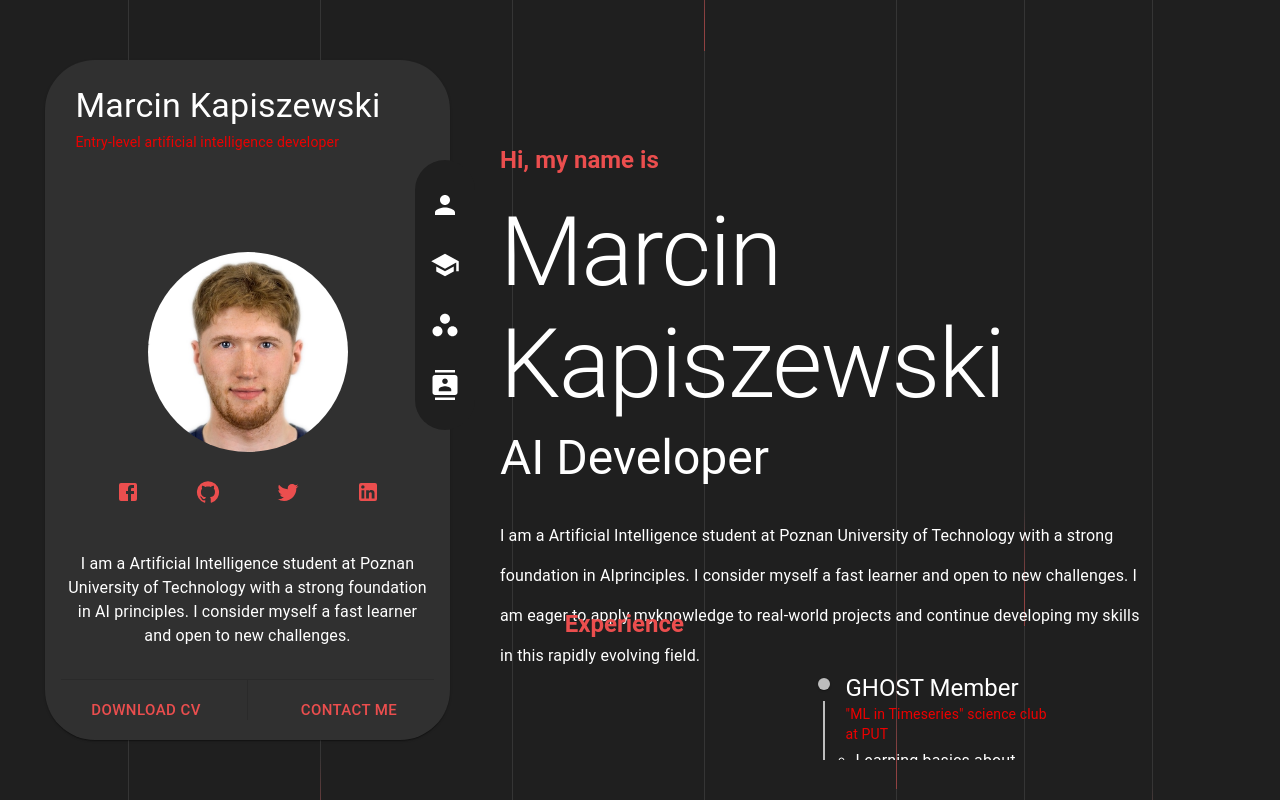
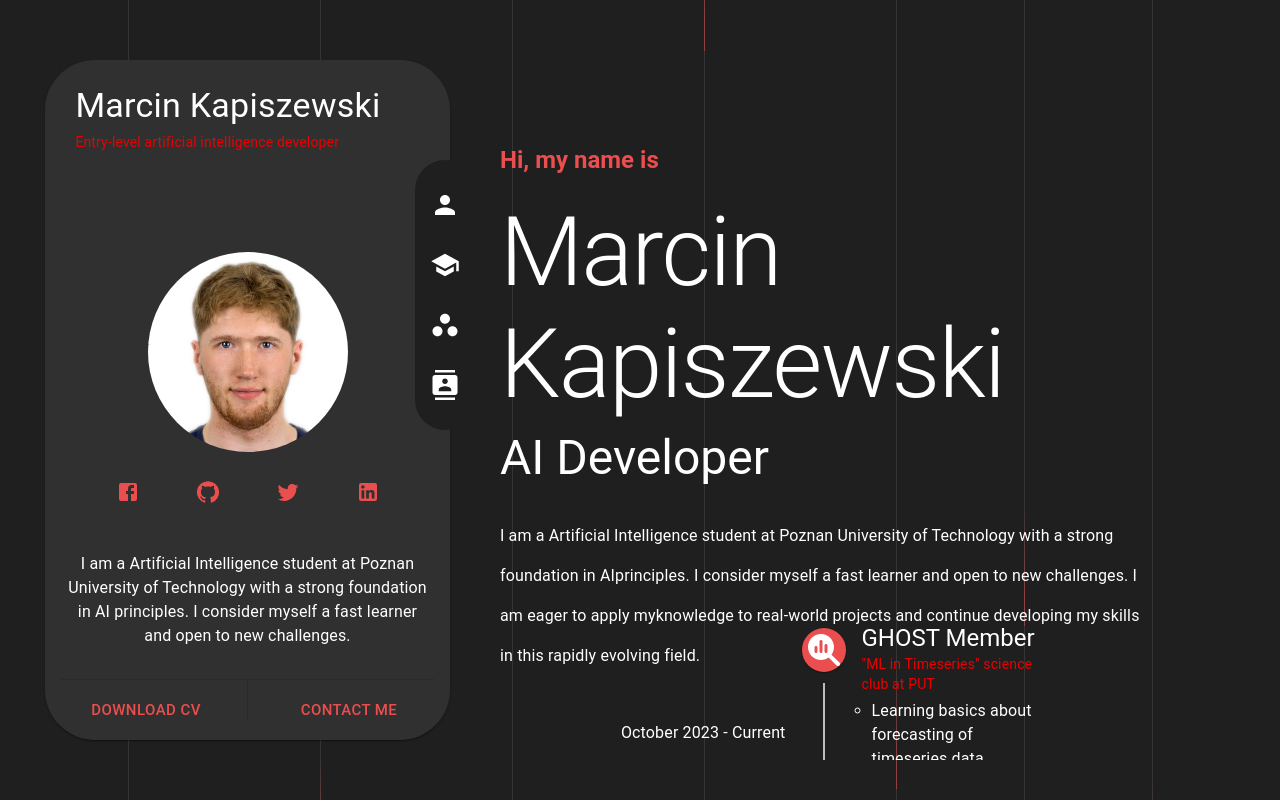
Before and after one commit to Marcin59/Marcin59.github.io, a Next.js app: page / in a window 1280 px wide. Built offline with nearby package versions, Linux system fonts and the light colour scheme.

Commit message:
Add animations to Experience Timeline

```diff
--- a/package.json
+++ b/package.json
@@ -12,6 +12,9 @@
     "@emotion/cache": "^11.13.1",
     "@emotion/react": "^11.13.3",
     "@emotion/styled": "^11.13.0",
+    "@fortawesome/free-brands-svg-icons": "^6.6.0",
+    "@fortawesome/free-solid-svg-icons": "^6.6.0",
+    "@fortawesome/react-fontawesome": "^0.2.2",
     "@mui/icons-material": "^6.1.1",
     "@mui/lab": "^6.0.0-beta.10",
     "@mui/material": "^6.1.1",
--- a/src/app/components/Sections/Experience.tsx
+++ b/src/app/components/Sections/Experience.tsx
@@ -1,18 +1,16 @@
 "use client";
-import { Typography } from "@mui/material";
-import { motion } from "framer-motion";
 import ExperienceTimeline from "./components/ExperienceTimeline";
 
 export default function Experience() {
     return(
         <div style={{height: '100%', width: "min(80%, 900px)", display: 'flex', flexDirection: 'column', justifyContent: 'center', scrollBehavior: "smooth"}} id = "Experience">
-            <motion.div
+            {/* <motion.div
                 initial={{opacity: 0, y: 25}}
                 whileInView={{opacity: 1, y: 0}}
                 transition={{duration: 1}}
             >
                 <Typography variant="h5" sx={{color: "primary.main", fontWeight: 'bold', marginBottom: '20px'}}>Experience</Typography>
-            </motion.div>
+            </motion.div> */}
             <div>
                 <ExperienceTimeline/>
             </div>
--- a/src/app/components/Sections/components/ExperienceTimeline.tsx
+++ b/src/app/components/Sections/components/ExperienceTimeline.tsx
@@ -1,3 +1,4 @@
+"use client";
 import * as React from 'react';
 import Timeline from '@mui/lab/Timeline';
 import TimelineItem from '@mui/lab/TimelineItem';
@@ -5,21 +6,45 @@ import TimelineSeparator from '@mui/lab/TimelineSeparator';
 import TimelineConnector from '@mui/lab/TimelineConnector';
 import TimelineContent from '@mui/lab/TimelineContent';
 import TimelineDot from '@mui/lab/TimelineDot';
-import { Typography } from '@mui/material';
+import { Box, Typography } from '@mui/material';
+import { FontAwesomeIcon } from '@fortawesome/react-fontawesome';
+import { faReact, faWordpressSimple } from '@fortawesome/free-brands-svg-icons';
+import { faMagnifyingGlassChart } from '@fortawesome/free-solid-svg-icons';
+import { TimelineOppositeContent } from '@mui/lab';
+import { motion } from 'framer-motion';
 
 export default function ExperienceTimeline() {
   return (
     <Timeline position="alternate">
 
       <TimelineItem>
+        <TimelineOppositeContent
+            sx={{ m: 'auto 0' }}
+            variant="body1"
+          >
+            <motion.div
+              initial={{opacity: 0, x: -25}}
+              whileInView={{opacity: 1, x: 0}}
+              transition={{duration: 1, delay: 0.1}}
+            >
+              October 2023 - Current
+            </motion.div>
+        </TimelineOppositeContent>
         <TimelineSeparator>
-          <TimelineDot />
+          <TimelineDot color='primary'>
+            <FontAwesomeIcon icon={faMagnifyingGlassChart} size='2x'/>
+          </TimelineDot>
           <TimelineConnector />
         </TimelineSeparator>
         <TimelineContent>
+          <motion.div
+            initial={{opacity: 0, x: 25}}
+            whileInView={{opacity: 1, x: 0}}
+            transition={{duration: 1}}
+          >
             <Typography variant="h5">GHOST Member</Typography>
             <Typography variant='body2'>"ML in Timeseries" science club at PUT</Typography>
-          <Typography variant='body1' sx = {{margin: "5px 0 0 10px"}}>
+            <Box sx = {{margin: "5px 0 0 10px"}}>
               <ul>
                 <li>
                   Learning basics about forecasting of timeseries data
@@ -28,19 +53,39 @@ export default function ExperienceTimeline() {
                   Working in teams on Kaggle price prediction competition
                 </li>
               </ul>
-          </Typography>
+            </Box>
+          </motion.div>
         </TimelineContent>
       </TimelineItem>
 
       <TimelineItem>
+        <TimelineOppositeContent
+            sx={{ m: 'auto 0' }}
+            variant="body1"
+          >
+            <motion.div
+              initial={{opacity: 0, x: 25}}
+              whileInView={{opacity: 1, x: 0}}
+              transition={{duration: 1, delay: 0.6}}
+            >
+              May 2022 - August 2023
+            </motion.div>
+        </TimelineOppositeContent>
         <TimelineSeparator>
-          <TimelineDot />
+          <TimelineDot color='primary'>
+            <FontAwesomeIcon icon={faReact} size='2x'/>
+          </TimelineDot>
           <TimelineConnector />
         </TimelineSeparator>
         <TimelineContent>
+          <motion.div
+            initial={{opacity: 0, x: -25}}
+            whileInView={{opacity: 1, x: 0}}
+            transition={{duration: 1, delay: 0.5}}
+          >
             <Typography variant="h5">Frontend Developer</Typography>
             <Typography variant='body2'>Stock Trade IQ</Typography>
-          <Typography variant='body1' sx = {{margin: "5px 10px 0 0", direction: 'rtl'}}>
+            <Box sx = {{margin: "5px 10px 0 0", direction: 'rtl'}}>
               <ul>
                 <li>
                   Developing React app for stock prices analysis
@@ -64,18 +109,38 @@ export default function ExperienceTimeline() {
                   Applying Kanban practices in project managment
                 </li>
               </ul>
-          </Typography>
+            </Box>
+          </motion.div>
         </TimelineContent>
       </TimelineItem>
 
       <TimelineItem>
+        <TimelineOppositeContent
+            sx={{ m: 'auto 0' }}
+            variant="body1"
+          >
+            <motion.div
+              initial={{opacity: 0, x: -25}}
+              whileInView={{opacity: 1, x: 0}}
+              transition={{duration: 1, delay: 1.1}}
+            >
+              July 2021 - August 2021
+            </motion.div>
+        </TimelineOppositeContent>
         <TimelineSeparator>
-          <TimelineDot />
+          <TimelineDot color='primary'>
+            <FontAwesomeIcon icon={faWordpressSimple} size='2x'/>
+          </TimelineDot>
         </TimelineSeparator>
         <TimelineContent>
+          <motion.div
+            initial={{opacity: 0, x: 25}}
+            whileInView={{opacity: 1, x: 0}}
+            transition={{duration: 1, delay: 1}}
+          >
             <Typography variant="h5">Wordpress Developer</Typography>
             <Typography variant='body2'>BCSG</Typography>
-          <Typography variant='body1' sx = {{margin: "5px 0 0 10px"}}>
+            <Box sx = {{margin: "5px 0 0 10px"}}>
               <ul>
                 <li>
                   Developing portfolio website for Software Development company
@@ -84,7 +149,8 @@ export default function ExperienceTimeline() {
                   Deploying the app to a hosting platform
                 </li>
               </ul>
-          </Typography>
+            </Box>
+          </motion.div>
         </TimelineContent>
       </TimelineItem>
 
```
Also changed, not shown: 1 other file (tests, documents, lock files or other folders). Lines whose indentation alone changed are shown as unchanged.
